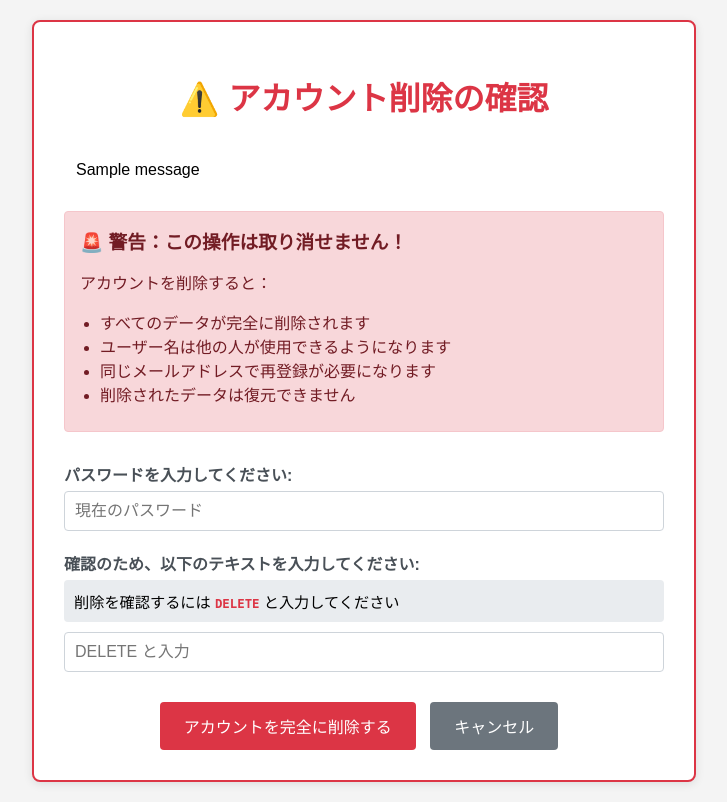
After one commit to yukita39/learning-log-pwa, a Flask app: page /delete_account in a window 1280 px wide. The commit adds this page. Shown: the whole page, without its empty margins (276-1003 px from the left). Run offline with Flask 3, Linux system fonts and the light colour scheme; a user stored in the database is signed in; tables that the repository leaves empty hold one stand-in row (values such as "Sample post"); one stand-in notice (Sample message) is shown.

Commit message:
退会ページ作成

```diff
--- a/app.py
+++ b/app.py
@@ -1,7 +1,7 @@
 # app.py
 import os
 from datetime import datetime, timedelta, date
-from flask import Flask, render_template, request, redirect, url_for, flash, jsonify
+from flask import Flask, render_template, request, redirect, url_for, flash, jsonify, session
 from flask_login import LoginManager, login_user, logout_user, login_required, current_user
 from werkzeug.security import generate_password_hash, check_password_hash
 from collections import defaultdict
@@ -729,6 +729,60 @@ def reset_password(token):
     finally:
         session.close()
 
+# アカウント設定ページ
+@app.route('/account')
+@login_required
+def account():
+    with Session() as db_session:  # SQLAlchemyのSessionを使用
+        user = db_session.query(User).get(current_user.id)
+        return render_template('account.html', user=user)
+
+# アカウント削除（退会）確認ページ（修正版）
+@app.route('/delete_account', methods=['GET', 'POST'])
+@login_required
+def delete_account():
+    if request.method == 'GET':
+        return render_template('delete_account.html')
+
+    # POSTの場合は削除処理
+    with Session() as db_session:  # SQLAlchemyのSessionを使用
+        user = db_session.query(User).get(current_user.id)
+        password = request.form.get('password')
+        confirm_text = request.form.get('confirm_text')
+
+        # パスワード確認
+        if not user.check_password(password):
+            flash('パスワードが正しくありません', 'error')
+            return render_template('delete_account.html')
+
+        # 確認テキストのチェック
+        if confirm_text != 'DELETE':
+            flash('確認テキストが正しくありません', 'error')
+            return render_template('delete_account.html')
+
+        try:
+            # ユーザー名を保存（削除後のメッセージ用）
+            username = user.username
+
+            # アカウント削除のログを記録
+            app.logger.info(f"ユーザー '{username}' (ID: {user.id}) がアカウントを削除しました")
+
+            # ユーザーとその関連データを削除（カスケード削除）
+            db_session.delete(user)
+            db_session.commit()
+
+            # Flask-Loginのログアウト処理
+            logout_user()
+
+            flash(f'アカウント「{username}」を削除しました。ご利用ありがとうございました。', 'success')
+            return redirect(url_for('index'))
+
+        except Exception as e:
+            db_session.rollback()
+            app.logger.error(f"アカウント削除エラー: {str(e)}")
+            flash('アカウントの削除中にエラーが発生しました', 'error')
+            return render_template('delete_account.html')
+
 # result ページ（オプション）
 @app.route('/result')
 @login_required
--- /dev/null
+++ b/templates/delete_account.html
@@ -0,0 +1,193 @@
+<!DOCTYPE html>
+<html lang="ja">
+<head>
+    <meta charset="UTF-8">
+    <meta name="viewport" content="width=device-width, initial-scale=1.0">
+    <title>アカウント削除確認</title>
+    <style>
+        body {
+            font-family: 'Arial', sans-serif;
+            background-color: #f4f4f4;
+            margin: 0;
+            padding: 20px;
+        }
+        .container {
+            max-width: 600px;
+            margin: 0 auto;
+            background: white;
+            padding: 30px;
+            border-radius: 8px;
+            box-shadow: 0 2px 10px rgba(0,0,0,0.1);
+            border: 2px solid #dc3545;
+        }
+        h1 {
+            color: #dc3545;
+            text-align: center;
+            margin-bottom: 30px;
+        }
+        .warning-box {
+            background-color: #f8d7da;
+            border: 1px solid #f5c6cb;
+            color: #721c24;
+            padding: 15px;
+            border-radius: 4px;
+            margin-bottom: 30px;
+        }
+        .warning-box h3 {
+            margin-top: 0;
+            margin-bottom: 10px;
+        }
+        .warning-list {
+            margin: 10px 0;
+            padding-left: 20px;
+        }
+        .form-group {
+            margin-bottom: 20px;
+        }
+        label {
+            display: block;
+            margin-bottom: 5px;
+            font-weight: bold;
+            color: #495057;
+        }
+        input[type="password"],
+        input[type="text"] {
+            width: 100%;
+            padding: 10px;
+            border: 1px solid #ced4da;
+            border-radius: 4px;
+            font-size: 16px;
+            box-sizing: border-box;
+        }
+        input[type="password"]:focus,
+        input[type="text"]:focus {
+            outline: none;
+            border-color: #dc3545;
+            box-shadow: 0 0 0 2px rgba(220, 53, 69, 0.25);
+        }
+        .confirm-instruction {
+            background-color: #e9ecef;
+            padding: 10px;
+            border-radius: 4px;
+            margin-bottom: 10px;
+            font-size: 0.95em;
+        }
+        .confirm-text {
+            font-family: monospace;
+            font-weight: bold;
+            color: #dc3545;
+        }
+        .btn {
+            padding: 12px 24px;
+            border: none;
+            border-radius: 4px;
+            cursor: pointer;
+            font-size: 16px;
+            text-decoration: none;
+            display: inline-block;
+            margin-right: 10px;
+            transition: background-color 0.3s;
+        }
+        .btn-danger {
+            background-color: #dc3545;
+            color: white;
+        }
+        .btn-danger:hover {
+            background-color: #c82333;
+        }
+        .btn-secondary {
+            background-color: #6c757d;
+            color: white;
+        }
+        .btn-secondary:hover {
+            background-color: #5a6268;
+        }
+        .btn-group {
+            text-align: center;
+            margin-top: 30px;
+        }
+        .flash-messages {
+            margin-bottom: 20px;
+        }
+        .flash {
+            padding: 12px;
+            border-radius: 4px;
+            margin-bottom: 10px;
+        }
+        .flash.error {
+            background-color: #f8d7da;
+            color: #721c24;
+            border: 1px solid #f5c6cb;
+        }
+    </style>
+</head>
+<body>
+    <div class="container">
+        <h1>⚠️ アカウント削除の確認</h1>
+
+        {% with messages = get_flashed_messages(with_categories=true) %}
+            {% if messages %}
+                <div class="flash-messages">
+                    {% for category, message in messages %}
+                        <div class="flash {{ category }}">{{ message }}</div>
+                    {% endfor %}
+                </div>
+            {% endif %}
+        {% endwith %}
+
+        <div class="warning-box">
+            <h3>🚨 警告：この操作は取り消せません！</h3>
+            <p>アカウントを削除すると：</p>
+            <ul class="warning-list">
+                <li>すべてのデータが完全に削除されます</li>
+                <li>ユーザー名は他の人が使用できるようになります</li>
+                <li>同じメールアドレスで再登録が必要になります</li>
+                <li>削除されたデータは復元できません</li>
+            </ul>
+        </div>
+
+        <form method="POST" action="{{ url_for('delete_account') }}">
+            <div class="form-group">
+                <label for="password">パスワードを入力してください:</label>
+                <input type="password" id="password" name="password" required
+                       placeholder="現在のパスワード">
+            </div>
+
+            <div class="form-group">
+                <label for="confirm_text">確認のため、以下のテキストを入力してください:</label>
+                <div class="confirm-instruction">
+                    削除を確認するには <span class="confirm-text">DELETE</span> と入力してください
+                </div>
+                <input type="text" id="confirm_text" name="confirm_text" required
+                       placeholder="DELETE と入力">
+            </div>
+
+            <div class="btn-group">
+                <button type="submit" class="btn btn-danger">
+                    アカウントを完全に削除する
+                </button>
+                <a href="{{ url_for('account') }}" class="btn btn-secondary">
+                    キャンセル
+                </a>
+            </div>
+        </form>
+    </div>
+
+    <script>
+        // フォーム送信前の最終確認
+        document.querySelector('form').addEventListener('submit', function(e) {
+            const confirmText = document.getElementById('confirm_text').value;
+            if (confirmText !== 'DELETE') {
+                e.preventDefault();
+                alert('確認テキストが正しくありません。"DELETE" と入力してください。');
+                return false;
+            }
+
+            if (!confirm('本当にアカウントを削除しますか？\nこの操作は取り消せません。')) {
+                e.preventDefault();
+                return false;
+            }
+        });
+    </script>
+</body>
+</html>
```
Also changed, not shown: templates/account.html (added, +175 -0 lines), templates/base.html (+20 -0 lines).
